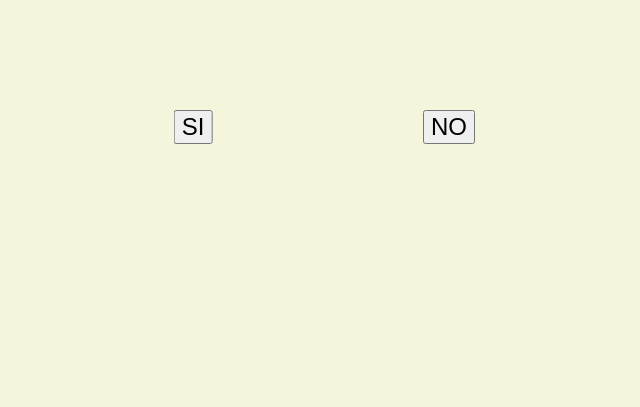
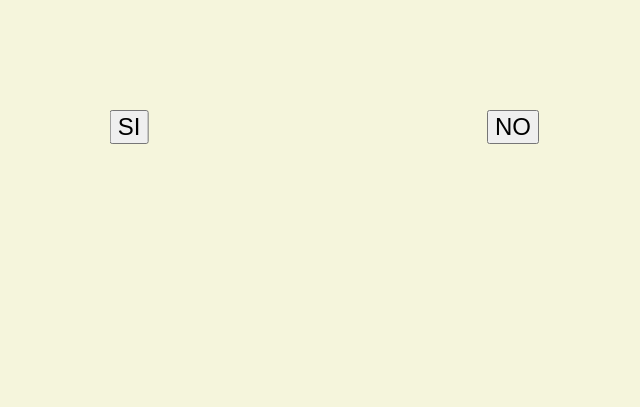
Before and after one commit to andresfc96/Propuesta, a plain HTML site: page index.html in a window 1280 px wide. Shown: the part 393-800 px from the top of the page, without its empty margins (319-959 px from the left). Drawn offline with Linux system fonts and the light colour scheme.

Commit message:
Update index.html

```diff
--- a/index.html
+++ b/index.html
@@ -15,7 +15,7 @@
         font: 'arial';
         position: absolute;
         transform: translateX(-50%) translateY(-50%);
-        left: 40%;
+        left: 35%;
         top: 65%;
         }
         #btnNo
@@ -27,7 +27,7 @@
         font: 'arial';
         position: absolute;
         transform: translateX(-50%) translateY(-50%);
-        left: 60%;
+        left: 65%;
         top: 65%;
         }
         body {
```
